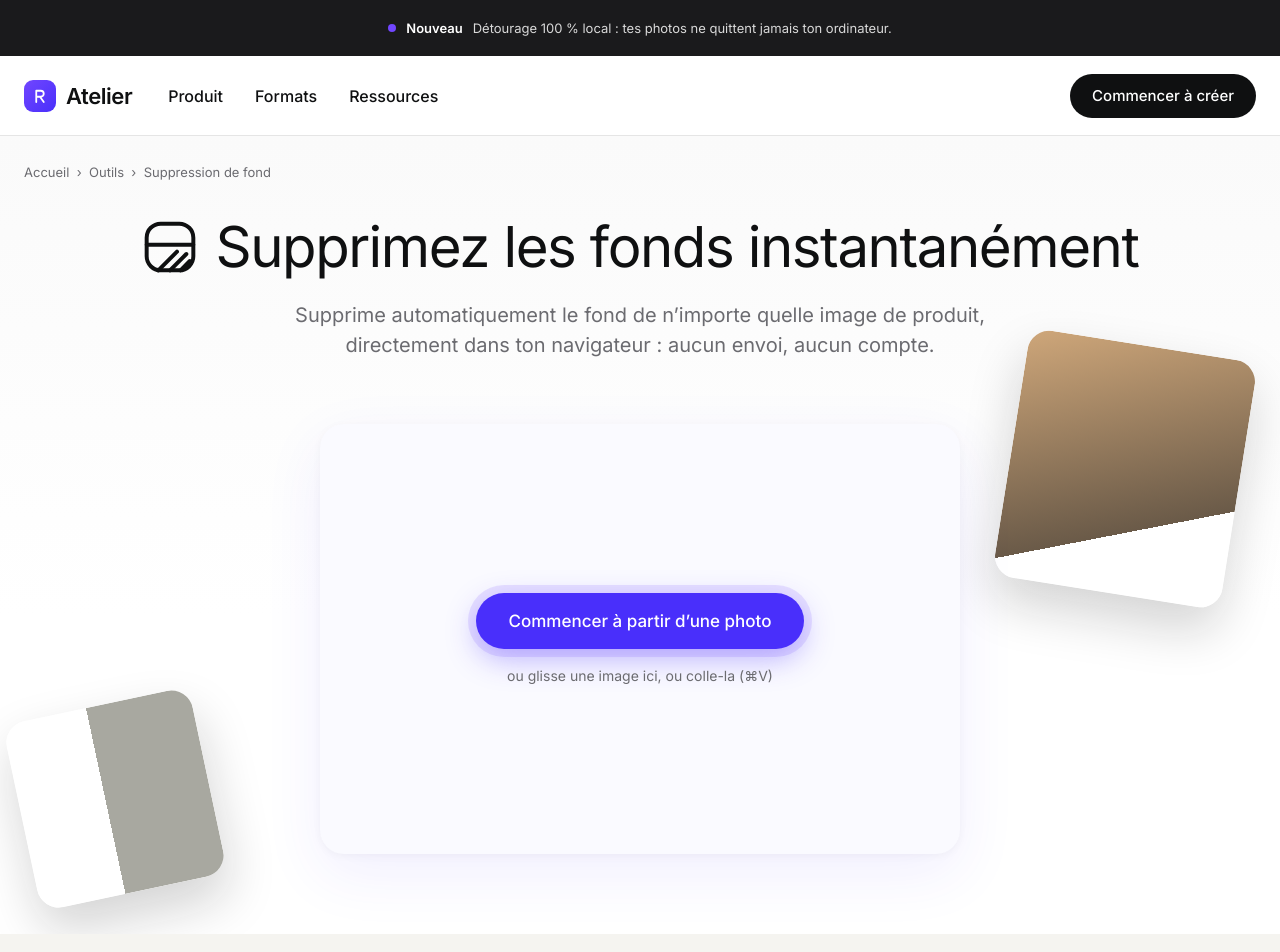
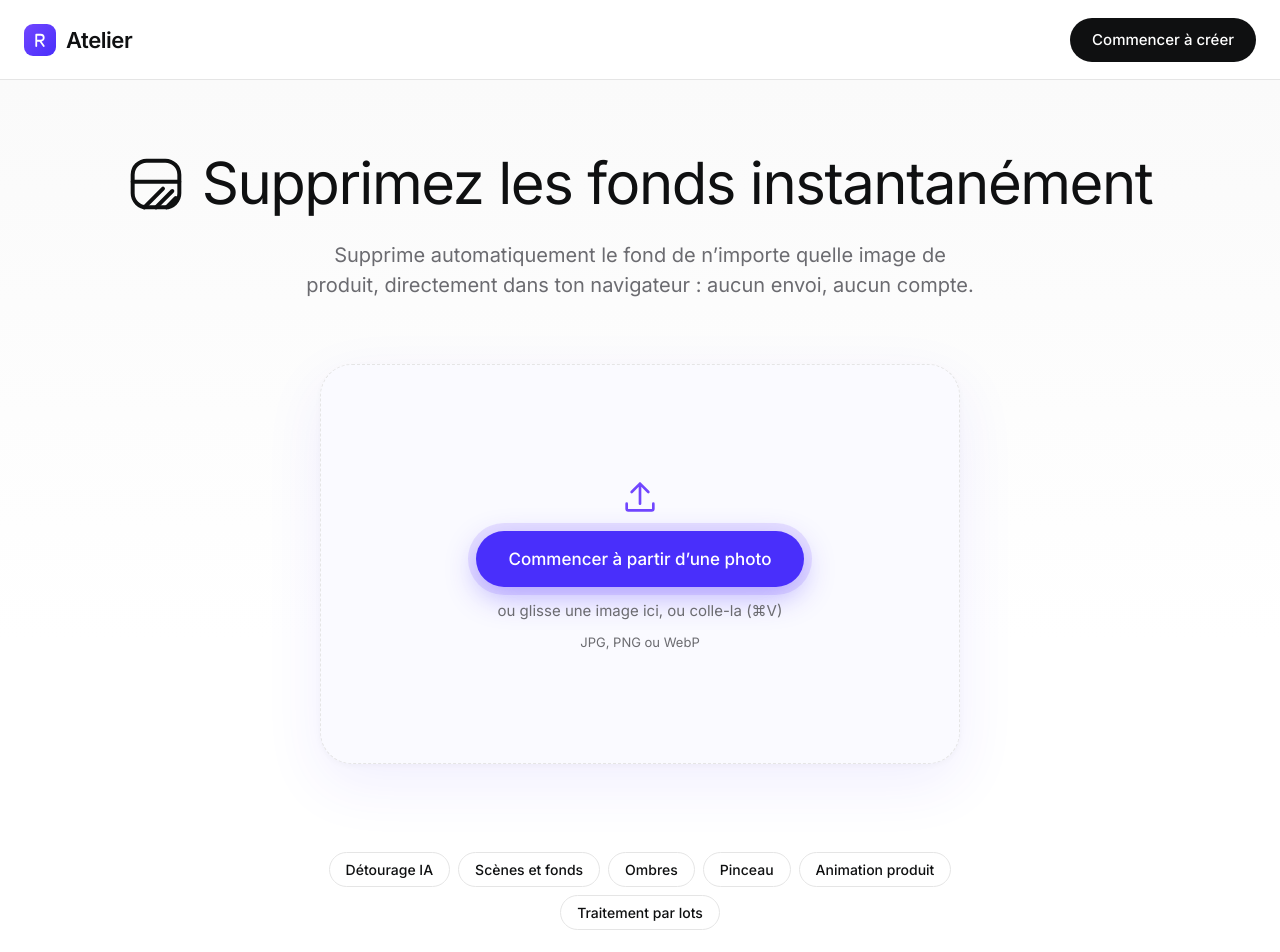
Before and after one commit to Alexvolkihar/peel, a Vue app: page / in a window 1280 px wide. Shown: the top 952 px of the page. Built offline with nearby package versions, Linux system fonts and the light colour scheme.

Commit message:
Refonte de l'interface : accueil, éditeur responsive, accessibilité, micro-interactions

```diff
--- a/src/App.vue
+++ b/src/App.vue
@@ -17,10 +17,6 @@ onBeforeUnmount(() => window.removeEventListener('paste', onPaste))
 
 <template>
   <div class="app">
-    <div v-if="stage !== 'editor'" class="announce">
-      <span class="dot" /><b>Nouveau</b>
-      <span>Détourage 100 % local : tes photos ne quittent jamais ton ordinateur.</span>
-    </div>
     <AppHeader />
     <EditorView v-if="stage === 'editor'" />
     <HomeView v-else />
@@ -29,7 +25,4 @@ onBeforeUnmount(() => window.removeEventListener('paste', onPaste))
 
 <style scoped>
 .app { display: flex; flex-direction: column; min-height: 100%; background: #fff; }
-.announce { display: flex; align-items: center; justify-content: center; gap: 10px; height: 56px; background: #1a1a1c; color: #fff; font-size: 13px; }
-.announce span:last-child { color: #d9d9d9; }
-.dot { width: 8px; height: 8px; border-radius: 50%; background: var(--purple); }
 </style>
--- a/src/components/AppHeader.vue
+++ b/src/components/AppHeader.vue
@@ -3,35 +3,34 @@ import { useEditor } from '../composables/useEditor'
 import ExportMenu from './ExportMenu.vue'
 
 const { stage, fileName, importFile, reset } = useEditor()
-const inEditor = () => stage.value === 'editor'
 </script>
 
 <template>
-  <header class="nav" :class="{ compact: inEditor() }">
+  <header class="nav" :class="{ compact: stage === 'editor' }">
     <div class="inner">
-      <a class="brand" href="#" @click.prevent="reset">
-        <span class="logo">
+      <a class="brand" href="#" aria-label="Atelier, retour à l’accueil" @click.prevent="reset">
+        <span class="logo" aria-hidden="true">
           <svg viewBox="0 0 24 24" width="18" height="18" fill="none" stroke="#fff" stroke-width="2.4" stroke-linecap="round" stroke-linejoin="round"><path d="M7 20V5h6a4 4 0 0 1 0 8H7M12 13l5 7" /></svg>
         </span>
         <span class="name">Atelier</span>
       </a>
 
-      <template v-if="inEditor()">
-        <span class="doc">{{ fileName }}</span>
+      <template v-if="stage === 'editor'">
+        <span class="doc" :title="fileName">{{ fileName }}</span>
         <div class="cta">
-          <button class="btn btn-ghost" @click="reset">Nouvelle image</button>
+          <button class="btn btn-ghost new" @click="reset">
+            <svg viewBox="0 0 24 24" width="16" height="16" fill="none" stroke="currentColor" stroke-width="2" stroke-linecap="round" aria-hidden="true"><path d="M12 5v14M5 12h14" /></svg>
+            <span>Nouvelle image</span>
+          </button>
           <ExportMenu />
         </div>
       </template>
-      <template v-else>
-        <nav class="links"><span>Produit</span><span>Formats</span><span>Ressources</span></nav>
-        <div class="cta">
-          <label class="btn btn-black">
-            Commencer à créer
-            <input type="file" accept="image/*" hidden @change="importFile($event.target.files[0])" />
-          </label>
-        </div>
-      </template>
+      <div v-else class="cta">
+        <label class="btn btn-black">
+          Commencer à créer
+          <input type="file" accept="image/*" hidden @change="importFile($event.target.files[0])" />
+        </label>
+      </div>
     </div>
   </header>
 </template>
@@ -39,11 +38,15 @@ const inEditor = () => stage.value === 'editor'
 <style scoped>
 .nav { height: 80px; border-bottom: 1px solid var(--n200); background: #fff; }
 .nav.compact { height: 64px; }
-.inner { display: flex; align-items: center; gap: 36px; height: 100%; max-width: 1280px; margin: 0 auto; padding: 0 24px; }
-.brand { display: flex; align-items: center; gap: 10px; color: inherit; text-decoration: none; }
+.inner { display: flex; align-items: center; gap: 24px; height: 100%; max-width: 1280px; margin: 0 auto; padding: 0 24px; }
+.brand { display: flex; align-items: center; gap: 10px; border-radius: 12px; color: inherit; text-decoration: none; }
 .logo { display: grid; place-items: center; width: 32px; height: 32px; border-radius: 9px; background: linear-gradient(135deg, var(--purple), var(--blue)); }
 .name { font-size: 22px; font-weight: 600; letter-spacing: -.02em; }
-.links { display: flex; flex: 1; gap: 32px; font-weight: 500; }
 .cta { display: flex; align-items: center; gap: 12px; margin-left: auto; }
-.doc { color: var(--muted); font-weight: 500; }
+.doc { min-width: 0; overflow: hidden; color: var(--muted); font-weight: 500; text-overflow: ellipsis; white-space: nowrap; }
+@media (max-width: 640px) {
+  .inner { gap: 12px; padding: 0 16px; }
+  .new span, .doc { display: none; }
+  .new { width: 44px; padding: 0; }
+}
 </style>
--- a/src/components/HomeView.vue
+++ b/src/components/HomeView.vue
@@ -1,6 +1,8 @@
 <script setup>
 import { ref } from 'vue'
 import { useEditor } from '../composables/useEditor'
+
+const FEATURES = ['Détourage IA', 'Scènes et fonds', 'Ombres', 'Pinceau', 'Animation produit', 'Traitement par lots']
 
 const { stage, progress, errorMessage, importFile } = useEditor()
 const dragging = ref(false)
@@ -13,56 +15,102 @@ function onDrop(event) {
 
 <template>
   <main class="home">
-    <p class="crumbs">Accueil &nbsp;›&nbsp; Outils &nbsp;›&nbsp; <span>Suppression de fond</span></p>
+    <div class="wrap">
       <h1>
-      <svg viewBox="0 0 48 48" width="56" height="56" fill="none" stroke="#0f1011" stroke-width="3.4" stroke-linejoin="round" stroke-linecap="round"><rect x="4" y="4" width="40" height="40" rx="12" /><path d="M4 22h40M14 44 30 28M24 44l14-14M33 44l8-8" /></svg>
-      Supprimez les fonds instantanément
+        <svg viewBox="0 0 48 48" width="56" height="56" fill="none" stroke="#0f1011" stroke-width="3.4" stroke-linejoin="round" stroke-linecap="round" aria-hidden="true"><rect x="4" y="4" width="40" height="40" rx="12" /><path d="M4 22h40M14 44 30 28M24 44l14-14M33 44l8-8" /></svg>
+        <span>Supprimez les fonds <wbr />instantanément</span>
       </h1>
-    <p class="sub">Supprime automatiquement le fond de n’importe quelle image de produit, directement dans ton navigateur : aucun envoi, aucun compte.</p>
+      <p class="sub">Supprime automatiquement le fond de n’importe quelle image de produit, directement dans ton navigateur&nbsp;: aucun envoi, aucun compte.</p>
 
       <div class="stage">
-      <div class="polaroid left"><div class="photo a" /></div>
+        <figure class="card left" aria-hidden="true">
+          <svg viewBox="0 0 200 220">
+            <defs>
+              <pattern id="checker" width="24" height="24" patternUnits="userSpaceOnUse"><rect width="24" height="24" fill="#fff" /><rect width="12" height="12" fill="#ececf1" /><rect x="12" y="12" width="12" height="12" fill="#ececf1" /></pattern>
+            </defs>
+            <rect width="200" height="220" fill="url(#checker)" />
+            <g transform="translate(60 38)"><rect x="24" y="0" width="32" height="18" rx="4" fill="#0f1011" /><path d="M26 18h28v14c14 8 20 18 20 34v82a10 10 0 0 1-10 10H16a10 10 0 0 1-10-10V66c0-16 6-26 20-34z" fill="#492ffb" /><rect x="16" y="82" width="48" height="52" rx="6" fill="#fff" /><rect x="24" y="94" width="32" height="6" rx="3" fill="#492ffb" /><rect x="24" y="108" width="22" height="6" rx="3" fill="#ebe8ff" /></g>
+          </svg>
+        </figure>
+
         <div class="drop" :class="{ over: dragging }" @dragover.prevent="dragging = true" @dragleave="dragging = false" @drop.prevent="onDrop">
           <template v-if="stage === 'loading'">
-          <div class="spinner" />
-          <p class="label">{{ progress.label }}</p>
-          <div class="bar"><i :style="{ width: `${Math.round(progress.ratio * 100)}%` }" /></div>
+            <div class="spinner" role="status" aria-label="Détourage en cours" />
+            <p class="label" aria-live="polite">{{ progress.label }}</p>
+            <div class="bar" role="progressbar" :aria-valuenow="Math.round(progress.ratio * 100)" aria-valuemin="0" aria-valuemax="100"><i :style="{ transform: `scaleX(${progress.ratio})` }" /></div>
           </template>
           <template v-else>
+            <svg class="up" viewBox="0 0 24 24" width="40" height="40" fill="none" stroke="currentColor" stroke-width="1.6" stroke-linecap="round" stroke-linejoin="round" aria-hidden="true"><path d="M12 16V4M7 9l5-5 5 5M4 16v3a1 1 0 0 0 1 1h14a1 1 0 0 0 1-1v-3" /></svg>
             <label class="btn btn-blue btn-lg glow">
               Commencer à partir d’une photo
               <input type="file" accept="image/*" hidden @change="importFile($event.target.files[0])" />
             </label>
             <p class="hint">ou glisse une image ici, ou colle-la (⌘V)</p>
-          <p v-if="errorMessage" class="error">{{ errorMessage }}</p>
+            <p class="formats">JPG, PNG ou WebP</p>
+            <p v-if="errorMessage" class="error" role="alert">{{ errorMessage }}</p>
           </template>
         </div>
-      <div class="polaroid right"><div class="photo b" /></div>
+
+        <figure class="card right" aria-hidden="true">
+          <svg viewBox="0 0 200 240">
+            <rect width="200" height="240" fill="#e5ed49" />
+            <ellipse cx="100" cy="206" rx="78" ry="16" fill="rgba(15,16,17,.14)" />
+            <rect x="26" y="168" width="148" height="38" fill="#fff" /><ellipse cx="100" cy="206" rx="74" ry="14" fill="#ebe8ff" /><ellipse cx="100" cy="168" rx="74" ry="14" fill="#fff" />
+            <g transform="translate(60 22)"><rect x="24" y="0" width="32" height="18" rx="4" fill="#0f1011" /><path d="M26 18h28v14c14 8 20 18 20 34v62a10 10 0 0 1-10 10H16a10 10 0 0 1-10-10V66c0-16 6-26 20-34z" fill="#492ffb" /><rect x="16" y="82" width="48" height="40" rx="6" fill="#fff" /><rect x="24" y="92" width="32" height="6" rx="3" fill="#492ffb" /><rect x="24" y="106" width="22" height="6" rx="3" fill="#ebe8ff" /></g>
+          </svg>
+        </figure>
+      </div>
+
+      <ul class="features">
+        <li v-for="feature in FEATURES" :key="feature">{{ feature }}</li>
+      </ul>
     </div>
   </main>
 </template>
 
 <style scoped>
-.home { flex: 1; padding: 28px 24px 80px; overflow: hidden; background: linear-gradient(#fafafa, #fff 60%); text-align: center; }
-.crumbs { max-width: 1280px; margin: 0 auto 36px; color: var(--muted); font-size: 13px; text-align: left; }
-h1 { display: flex; flex-wrap: wrap; align-items: center; justify-content: center; gap: 18px; font-size: clamp(32px, 4.4vw, 58px); font-weight: 400; line-height: 1.1; letter-spacing: -.025em; }
-.sub { max-width: 780px; margin: 22px auto 0; color: var(--muted); font-size: 20px; line-height: 1.5; }
-.stage { position: relative; display: flex; align-items: center; justify-content: center; max-width: 1180px; margin: 64px auto 0; }
-.drop { z-index: 1; display: flex; flex-direction: column; align-items: center; justify-content: center; gap: 18px; width: 640px; height: 430px; border: 1.5px dashed transparent; border-radius: var(--r-lg); background: #fafaff; box-shadow: 0 20px 60px rgba(73, 47, 251, .08), 0 2px 8px rgba(15, 16, 17, .04); transition: .2s; }
-.drop.over { border-color: var(--blue); background: var(--lilac); }
+.home { flex: 1; overflow: hidden; background: linear-gradient(#fafafa, #fff 60%); text-align: center; }
+.wrap { max-width: 1180px; margin: 0 auto; padding: 72px 24px 80px; }
+h1 { display: flex; flex-wrap: wrap; align-items: center; justify-content: center; gap: 18px; font-size: clamp(32px, 4.6vw, 58px); font-weight: 400; line-height: 1.1; letter-spacing: -.025em; text-wrap: balance; }
+.sub { max-width: 700px; margin: 24px auto 0; color: var(--muted); font-size: clamp(17px, 1.6vw, 20px); line-height: 1.5; text-wrap: balance; }
+
+.stage { position: relative; display: flex; align-items: center; justify-content: center; margin-top: 64px; }
+.drop { z-index: 1; display: flex; flex-direction: column; align-items: center; justify-content: center; gap: 14px; width: min(640px, 100%); height: 400px; padding: 24px; border: 1.5px dashed var(--n200); border-radius: var(--r-xl); background: #fafaff; box-shadow: 0 20px 60px rgba(73, 47, 251, .08), 0 2px 8px rgba(15, 16, 17, .04); transition: border-color .2s, background .2s, transform .2s; }
+.drop.over { border-color: var(--blue); background: var(--lilac); transform: scale(1.01); }
+.up { color: var(--purple); }
 .glow { box-shadow: 0 0 0 8px rgba(113, 70, 255, .14), 0 10px 30px rgba(73, 47, 251, .35); }
-.hint { color: var(--muted); font-size: 14px; }
+.glow:hover { box-shadow: 0 0 0 10px rgba(113, 70, 255, .18), 0 12px 34px rgba(73, 47, 251, .42); }
+.hint { color: var(--muted); font-size: 15px; }
+.formats { color: var(--muted); font-size: 13px; }
 .label { font-weight: 500; }
-.error { color: #ff4040; font-size: 14px; }
-.polaroid { position: absolute; overflow: hidden; border-radius: 22px; background: #fff; box-shadow: 0 24px 50px rgba(15, 16, 17, .18); }
-.polaroid.left { bottom: -40px; left: -30px; width: 190px; height: 190px; transform: rotate(-12deg); }
-.polaroid.right { top: -80px; right: -10px; width: 230px; height: 250px; transform: rotate(9deg); }
-.photo { width: 100%; height: 100%; }
-.photo.a { background: linear-gradient(90deg, #fff 45%, #a8a8a0 45%); }
-.photo.b { background: linear-gradient(160deg, #cfa77a, #6a5a48 70%, #fff 70%); }
+.error { color: #c42b2b; font-size: 14px; font-weight: 500; }
+
+.card { position: absolute; margin: 0; overflow: hidden; border-radius: 22px; background: #fff; box-shadow: 0 24px 50px rgba(15, 16, 17, .16); }
+.card svg { display: block; width: 100%; height: 100%; }
+.card.left { bottom: -36px; left: 0; width: 190px; height: 209px; transform: rotate(-11deg); }
+.card.right { top: -64px; right: 0; width: 200px; height: 240px; transform: rotate(8deg); }
+
+.features { display: flex; flex-wrap: wrap; justify-content: center; gap: 8px; margin: 88px auto 0; padding: 0; list-style: none; max-width: 720px; }
+.features li { padding: 8px 16px; border: 1px solid var(--n200); border-radius: 999px; background: #fff; font-size: 14px; font-weight: 500; }
+
 .spinner { width: 36px; height: 36px; border: 3px solid var(--lilac); border-top-color: var(--blue); border-radius: 50%; animation: spin .8s linear infinite; }
-.bar { width: 280px; height: 6px; overflow: hidden; border-radius: 6px; background: var(--lilac); }
-.bar i { display: block; height: 100%; background: var(--blue); transition: width .2s; }
+.bar { width: min(280px, 80%); height: 6px; overflow: hidden; border-radius: 6px; background: var(--lilac); }
+.bar i { display: block; width: 100%; height: 100%; background: var(--blue); transform-origin: left; transition: transform .2s; }
 @keyframes spin { to { transform: rotate(360deg); } }
-@media (max-width: 900px) { .polaroid { display: none; } .drop { width: 100%; height: 340px; } }
+
+/* the one authored moment: the hero settles in, then the cards pop in beside the drop zone */
+h1, .sub, .drop, .features { animation: rise .7s cubic-bezier(.16, 1, .3, 1) both; }
+.sub { animation-delay: .08s; }
+.drop { animation-delay: .16s; }
+.card.left, .card.right { animation: pop .8s cubic-bezier(.16, 1, .3, 1) .35s both; }
+.features { animation-delay: .45s; }
+@keyframes rise { from { opacity: 0; transform: translateY(16px); } }
+@keyframes pop { from { opacity: 0; scale: .9; } }
+
+@media (max-width: 900px) {
+  .wrap { padding-top: 40px; }
+  .card { display: none; }
+  .drop { height: 340px; }
+  .features { margin-top: 48px; }
+}
 </style>
--- a/src/components/panels/BackgroundPanel.vue
+++ b/src/components/panels/BackgroundPanel.vue
@@ -37,7 +37,7 @@ const { scene, setBackgroundImage } = useEditor()
     <button v-for="item in SCENES" :key="item.id" :class="{ on: scene.bg.scene === item.id }" @click="scene.bg.scene = item.id">{{ item.label }}</button>
   </div>
 
-  <SliderField v-else-if="scene.bg.kind === 'blur'" v-model="scene.bg.blur" label="Intensité du flou" :min="2" :max="80" />
+  <SliderField v-else-if="scene.bg.kind === 'blur'" v-model="scene.bg.blur" label="Intensité du flou" :min="2" :max="80" :format="(v) => `${v} px`" />
 
   <label v-else-if="scene.bg.kind === 'image'" class="btn btn-ghost full">
     Choisir une image
--- a/src/components/panels/BrushPanel.vue
+++ b/src/components/panels/BrushPanel.vue
@@ -14,8 +14,8 @@ const { brush, undoBrush, redoBrush, resetBrushEdits } = useEditor()
 <template>
   <h3>Pinceau</h3>
   <ChipGroup v-model="brush.mode" :options="MODES" />
-  <SliderField v-model="brush.size" label="Taille" :min="4" :max="80" />
-  <SliderField v-model="brush.softness" label="Douceur du bord" :min="0" :max="100" />
+  <SliderField v-model="brush.size" label="Taille" :min="4" :max="80" :format="(v) => `${v} px`" />
+  <SliderField v-model="brush.softness" label="Douceur du bord" :min="0" :max="100" :format="(v) => `${v} %`" />
   <p class="hint">
     <b>Gommer</b> retire ce que tu peins. <b>Restaurer</b> ramène la photo d’origine, même là où le détourage l’avait supprimée.
   </p>
--- a/src/components/panels/CutoutPanel.vue
+++ b/src/components/panels/CutoutPanel.vue
@@ -22,7 +22,7 @@ const hint = computed(() => MODELS.find((model) => model.id === modelId.value).h
     <p v-if="errorMessage" class="error">{{ errorMessage }}</p>
   </div>
 
-  <SliderField v-model="scene.cutoutLevel" label="Netteté du détourage" :min="0" :max="100" />
+  <SliderField v-model="scene.cutoutLevel" label="Netteté du détourage" :min="0" :max="100" :format="(v) => `${v} %`" />
 
   <label class="toggle">
     <input v-model="scene.mainSubject.on" type="checkbox" />
--- a/src/style.css
+++ b/src/style.css
@@ -45,3 +45,18 @@ input { font: inherit; }
 .btn-ghost:hover { background: var(--n100); }
 .btn-lg { height: 56px; padding: 0 32px; font-size: 17px; }
 .btn[disabled] { opacity: .5; pointer-events: none; }
+
+/* ---- browser surfaces themed from the palette ---- */
+:focus-visible { outline: 2px solid var(--blue); outline-offset: 2px; }
+::selection { background: var(--lilac); color: var(--black); }
+* { scrollbar-width: thin; scrollbar-color: var(--n300) transparent; }
+input[type='range'] { accent-color: var(--blue); }
+output, .tabular { font-variant-numeric: tabular-nums; }
+button:disabled, .btn[disabled] { opacity: .45; cursor: not-allowed; }
+.btn-blue:hover { box-shadow: 0 6px 18px rgba(73, 47, 251, .3); }
+.btn-black:hover { box-shadow: 0 6px 18px rgba(15, 16, 17, .22); }
+.btn:focus-within { outline: 2px solid var(--blue); outline-offset: 2px; } /* file-picker labels */
+
+@media (prefers-reduced-motion: reduce) {
+  *, *::before, *::after { animation-duration: .01ms !important; animation-iteration-count: 1 !important; transition-duration: .01ms !important; }
+}
```
Also changed, not shown: src/components/EditorView.vue (+21 -12 lines), src/components/ExportMenu.vue (+19 -5 lines), src/components/SliderField.vue (+17 -6 lines), src/components/panels/AdjustPanel.vue (+5 -5 lines), src/components/panels/ShadowPanel.vue (+5 -3 lines). Lines whose indentation alone changed are shown as unchanged.
